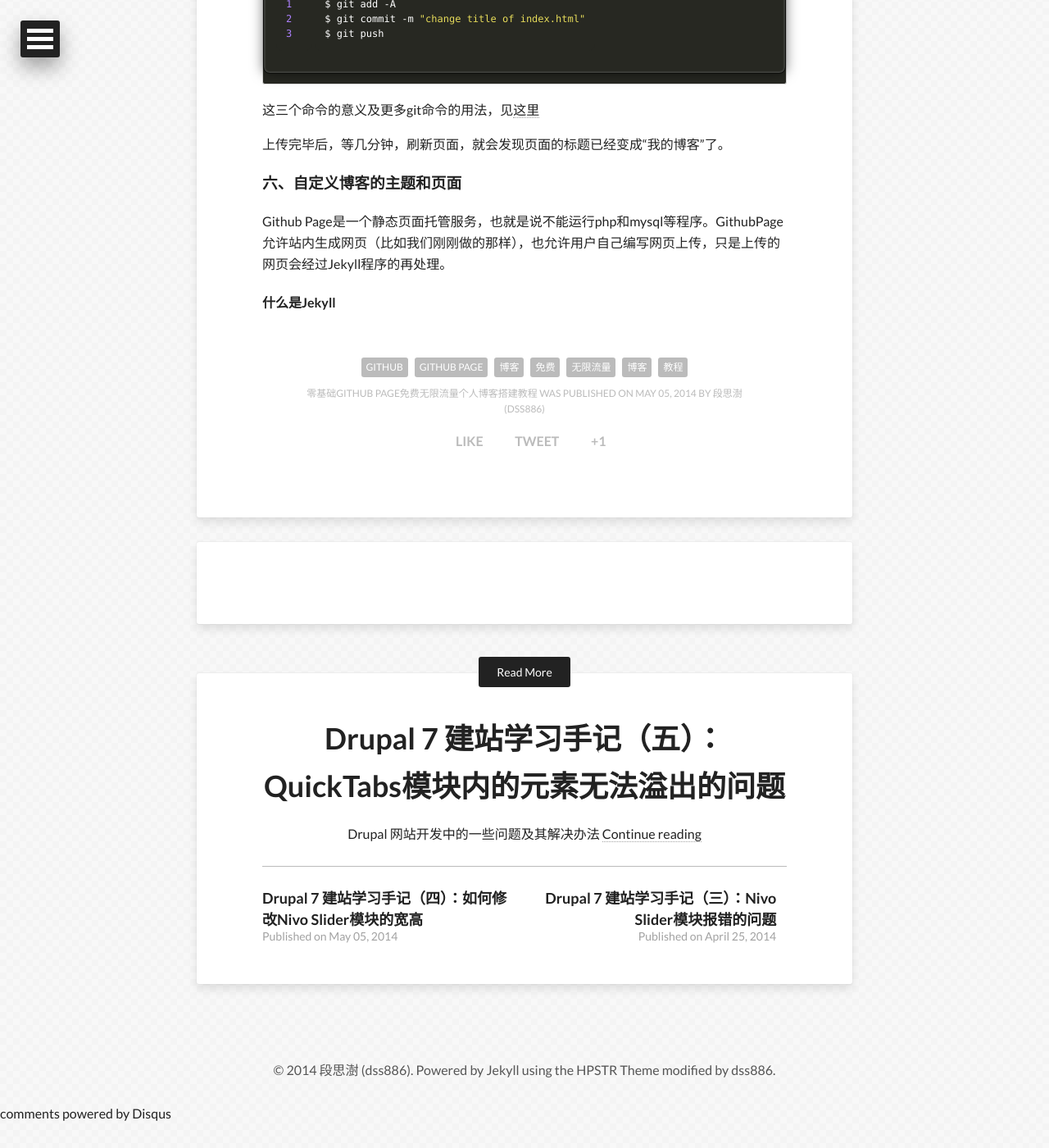
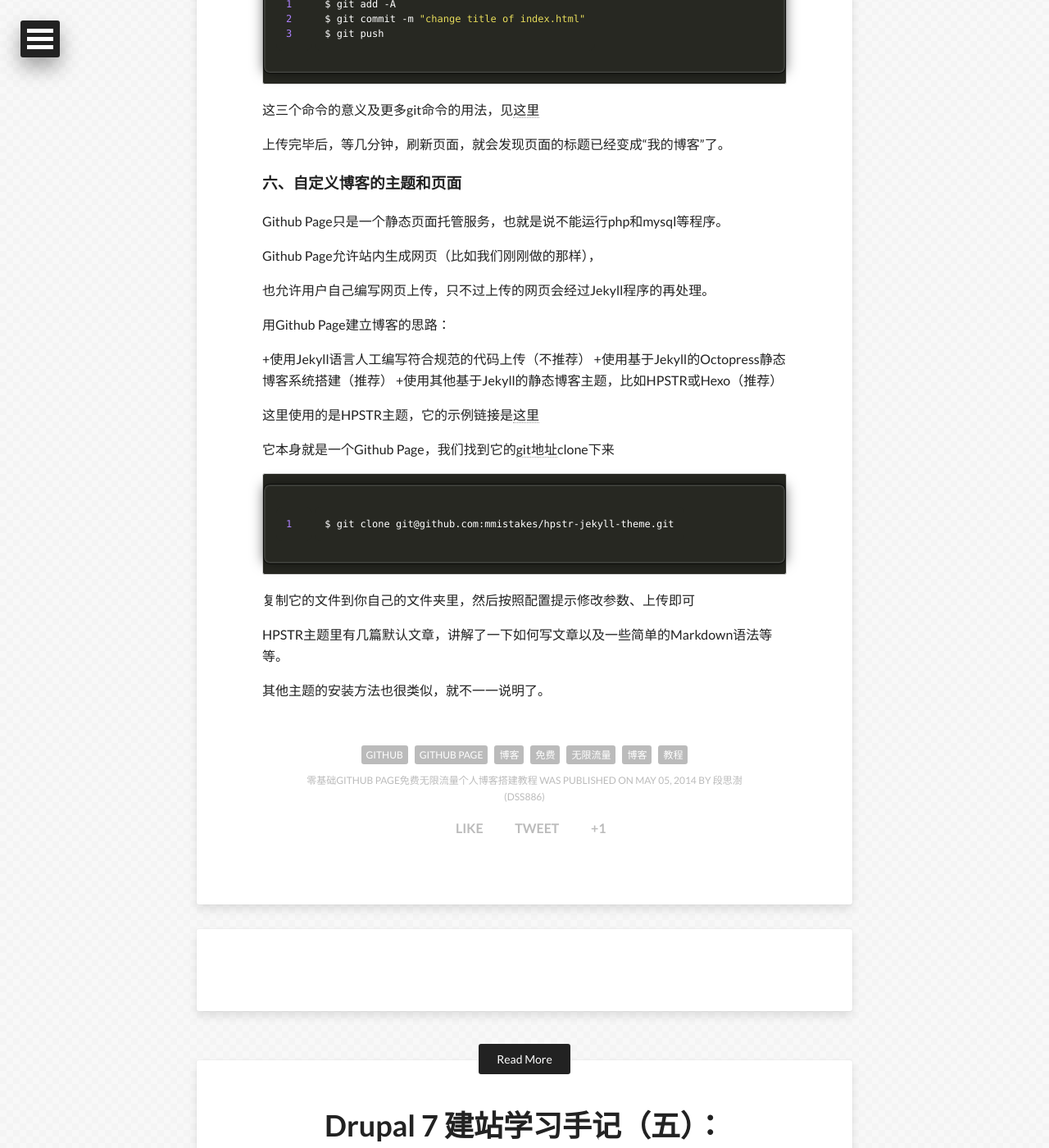
Before and after one commit to heamon7/dss886.github.io, a Jekyll site: the page built from _posts/2014-04-25-05.md, in a window 1280 px wide and 1400 px high, scrolled down 6982 px. Shown: the whole window at 82% size. Built offline with Jekyll 4.4.1, drawn with Linux system fonts in a browser that asks for light colours; nearby versions of some CDN libraries; comment, search, counter and statistics services are not loaded; before the commit the page ends 8349 px from its top, so only the background shows below that.

Commit message:
update posts

```diff
--- a/_posts/2014-04-25-05.md
+++ b/_posts/2014-04-25-05.md
@@ -184,6 +184,28 @@ $ git push
 
 ### 六、自定义博客的主题和页面
 
-Github Page是一个静态页面托管服务，也就是说不能运行php和mysql等程序。GithubPage允许站内生成网页（比如我们刚刚做的那样），也允许用户自己编写网页上传，只是上传的网页会经过Jekyll程序的再处理。
+Github Page只是一个静态页面托管服务，也就是说不能运行php和mysql等程序。
 
-#### 什么是Jekyll
+Github Page允许站内生成网页（比如我们刚刚做的那样），
+
+也允许用户自己编写网页上传，只不过上传的网页会经过Jekyll程序的再处理。
+
+用Github Page建立博客的思路：
+
++使用Jekyll语言人工编写符合规范的代码上传（不推荐）
++使用基于Jekyll的Octopress静态博客系统搭建（推荐）
++使用其他基于Jekyll的静态博客主题，比如HPSTR或Hexo（推荐）
+
+这里使用的是HPSTR主题，它的示例链接是[这里](http://mmistakes.github.io/hpstr-jekyll-theme/)
+
+它本身就是一个Github Page，我们找到它的[git地址](https://github.com/mmistakes/hpstr-jekyll-theme)clone下来
+
+~~~
+$ git clone git@github.com:mmistakes/hpstr-jekyll-theme.git
+~~~
+
+复制它的文件到你自己的文件夹里，然后按照配置提示修改参数、上传即可
+
+HPSTR主题里有几篇默认文章，讲解了一下如何写文章以及一些简单的Markdown语法等等。
+
+其他主题的安装方法也很类似，就不一一说明了。
```
